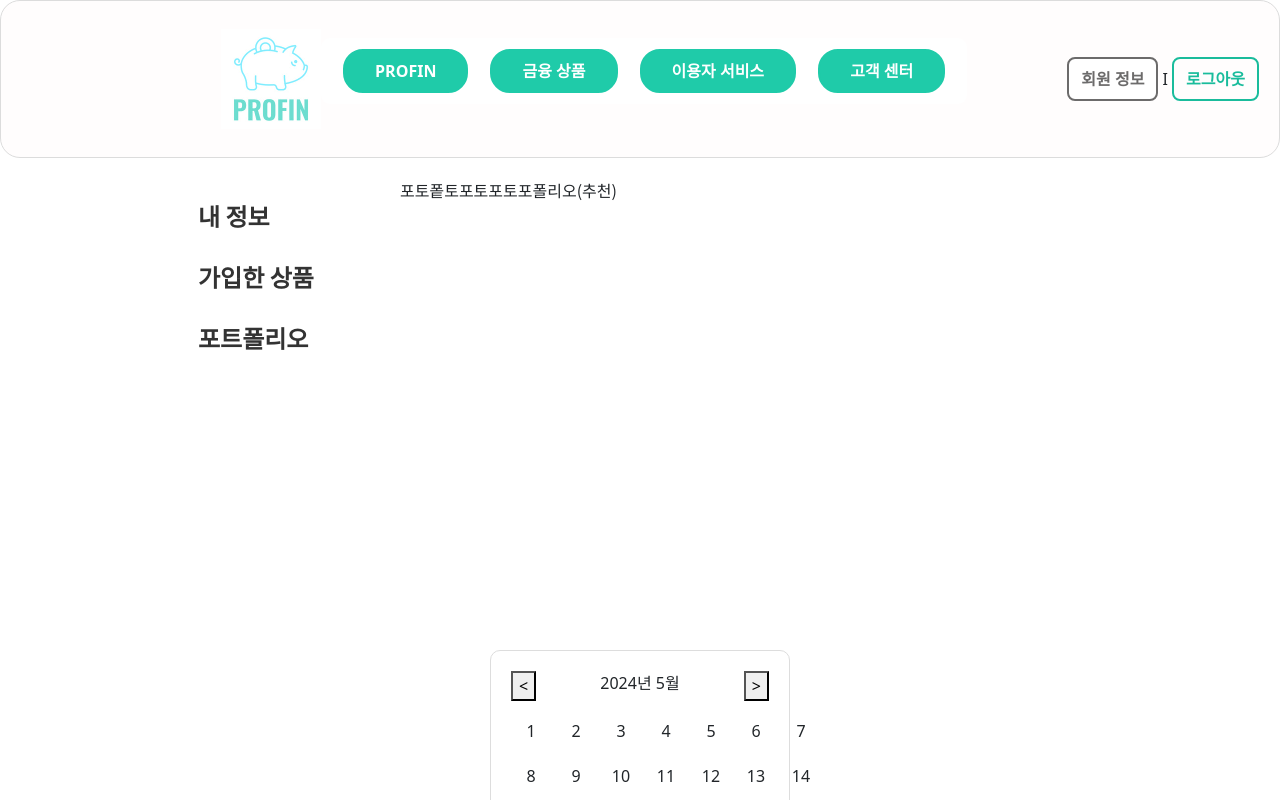
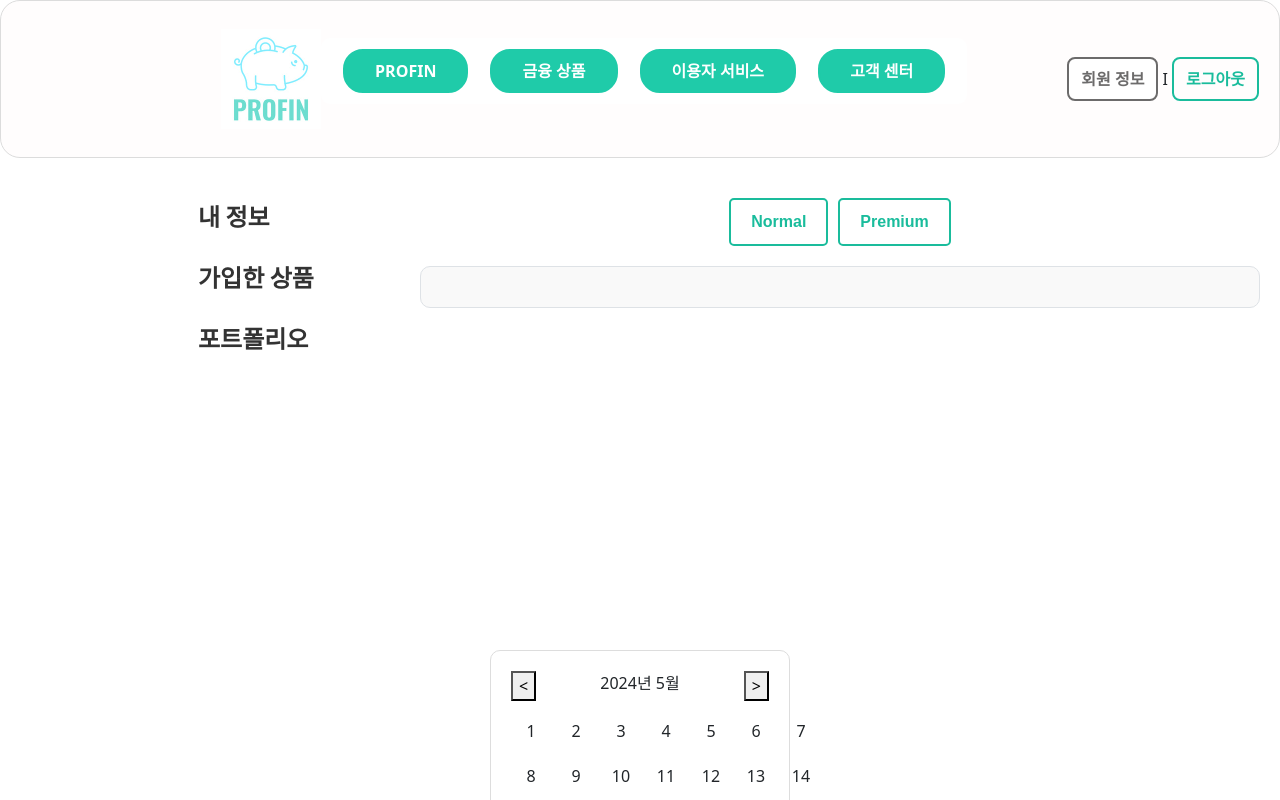
Before and after one commit to corosica/PROFIN, a Vue app in the folder final_pjt_front/: page /portfolio in a window 1280 px wide. Shown: the top 800 px of the page. Built offline with nearby package versions, Linux system fonts and the light colour scheme; sample sign-in values are in the browser's storage.

Commit message:
포토폴리오 normal/premium 기본 구현

```diff
--- a/final_pjt_front/src/components/DepositList.vue
+++ b/final_pjt_front/src/components/DepositList.vue
@@ -242,10 +242,6 @@ watch([selectedBanks, selectedTerm], () => {
   text-align: center;
 }
 
-.highlighted {
-  background-color: red;
-}
-
 /* 필터 섹션 스타일 */
 .filter-container {
   display: flex;
--- /dev/null
+++ b/final_pjt_front/src/components/Modal.vue
@@ -0,0 +1,93 @@
+<template>
+    <div class="modal-overlay" v-if="visible" @click="overlayClick">
+      <div class="modal-content" @click.stop>
+        <p v-html="message"></p>
+        <div class="button-group">
+          <button class="confirm-btn" @click="confirm">확인</button>
+          <button class="cancel-btn" @click="cancel">취소</button>
+        </div>
+      </div>
+    </div>
+  </template>
+
+  <script setup>
+  import { ref } from 'vue';
+
+  const props = defineProps({
+    visible: Boolean,
+    message: String,
+  });
+
+  const emit = defineEmits(['confirm', 'cancel']);
+
+  const confirm = () => {
+    emit('confirm');
+  };
+
+  const cancel = () => {
+    emit('cancel');
+  };
+
+  const overlayClick = (event) => {
+    if (event.target.classList.contains('modal-overlay')) {
+      cancel();
+    }
+  };
+  </script>
+
+  <style scoped>
+  .modal-overlay {
+    position: fixed;
+    top: 0;
+    left: 0;
+    width: 100%;
+    height: 100%;
+    background-color: rgba(0, 0, 0, 0.5);
+    display: flex;
+    justify-content: center;
+    align-items: center;
+  }
+
+  .modal-content {
+    background-color: white;
+    padding: 30px;
+    border-radius: 10px;
+    box-shadow: 0 4px 8px rgba(0, 0, 0, 0.1);
+    text-align: center;
+    max-width: 400px;
+    width: 100%;
+  }
+
+  .button-group {
+    display: flex;
+    justify-content: space-around;
+    margin-top: 20px;
+  }
+
+  button {
+    padding: 10px 20px;
+    border: none;
+    border-radius: 5px;
+    cursor: pointer;
+    font-size: 16px;
+    transition: background-color 0.3s;
+  }
+
+  .confirm-btn {
+    background-color: #1abc9c;
+    color: white;
+  }
+
+  .confirm-btn:hover {
+    background-color: #16a085;
+  }
+
+  .cancel-btn {
+    background-color: #e74c3c;
+    color: white;
+  }
+
+  .cancel-btn:hover {
+    background-color: #c0392b;
+  }
+  </style>
--- /dev/null
+++ b/final_pjt_front/src/components/Normal.vue
@@ -0,0 +1,13 @@
+<template>
+    <div>
+        <h1>기본 추천</h1>
+    </div>
+</template>
+
+<script>
+
+</script>
+
+<style scoped>
+
+</style>
--- a/final_pjt_front/src/components/Portfolio.vue
+++ b/final_pjt_front/src/components/Portfolio.vue
@@ -1,13 +1,84 @@
 <template>
-    <div>
-        <p>포토퐅토포토포토포폴리오(추천)</p>
+  <div class="main-container">
+    <div class="button-container">
+      <button @click="showModal('Normal', '<span>&lt;Normal버전&gt;</span> <strong>100 포인트</strong>가 차감됩니다<br>계속하시겠습니까?')" class="btn">Normal</button>
+      <button @click="showModal('Premium', '<strong>1000 포인트</strong>가 차감됩니다 <br>계속하시겠습니까?')" class="btn">Premium</button>
     </div>
+    <div class="container border">
+      <RouterView />
+    </div>
+    <Modal :visible="isModalVisible" :message="modalMessage" @confirm="handleConfirm" @cancel="handleCancel" />
+  </div>
 </template>
 
-<script>
+<script setup>
+import { ref } from 'vue';
+import { useRouter } from 'vue-router';
+import Modal from '@/components/Modal.vue';
 
+const isModalVisible = ref(false);
+const modalMessage = ref('');
+const targetRoute = ref(null);
+const router = useRouter();
+
+const showModal = (routeName, message) => {
+  targetRoute.value = { name: routeName };
+  modalMessage.value = message;
+  isModalVisible.value = true;
+};
+
+const handleConfirm = () => {
+  isModalVisible.value = false;
+  if (targetRoute.value) {
+    router.push(targetRoute.value);
+    targetRoute.value = null;
+  }
+};
+
+const handleCancel = () => {
+  isModalVisible.value = false;
+  targetRoute.value = null;
+};
 </script>
 
 <style scoped>
+.main-container {
+  display: flex;
+  flex-direction: column;
+  align-items: center;
+  padding: 20px;
+  font-family: Arial, sans-serif;
+}
 
+.button-container {
+  display: flex;
+  gap: 10px;
+  margin-bottom: 20px;
+}
+
+.btn {
+  padding: 10px 20px;
+  background-color: white;
+  color: #1abc9c;
+  text-decoration: none;
+  border: 2px solid #1abc9c;
+  border-radius: 5px;
+  cursor: pointer;
+  font-weight: bold;
+  transition: background-color 0.3s, color 0.3s;
+}
+
+.btn:hover {
+  background-color: #1abc9c;
+  color: white;
+}
+
+.container.border {
+  width: 100%;
+  max-width: 1500px;
+  padding: 20px;
+  border: 1px solid #ddd;
+  border-radius: 10px;
+  background-color: #f9f9f9;
+}
 </style>
--- /dev/null
+++ b/final_pjt_front/src/components/Premium.vue
@@ -0,0 +1,13 @@
+<template>
+    <div>
+        <h1>프리미엄 추천</h1>
+    </div>
+</template>
+
+<script>
+
+</script>
+
+<style scoped>
+
+</style>
--- a/final_pjt_front/src/components/Profile.vue
+++ b/final_pjt_front/src/components/Profile.vue
@@ -224,6 +224,7 @@
 
     .btn-primary {
       background-color: #007bff;
+      font-weight: 500;
       border: none;
       color: #ffffff;
     }
--- a/final_pjt_front/src/router/index.js
+++ b/final_pjt_front/src/router/index.js
@@ -18,16 +18,18 @@ import AnswerView from '@/views/Convenience/AnswerView.vue'
 import AnswerDetailView from '@/views/Convenience/AnswerDetailView.vue'
 import AnswerCreateView from '@/views/Convenience/AnswerCreateView.vue'
 
-
-
-
 import UserProfileUpdateView from '@/views/Users/UserProfileUpdateView.vue'
 import UserProfileView from '@/views/Users/UserProfileView.vue'
 import LoginView from '@/views/Users/LoginView.vue';
 import SignupView from '@/views/Users/SignupView.vue';
+
 import Portfolio from '@/components/Portfolio.vue';
 import Products from '@/components/Products.vue';
 import Profile from '@/components/Profile.vue';
+import Normal from '@/components/Normal.vue';
+import Premium from '@/components/Premium.vue';
+import Modal from '@/components/Modal.vue';
+
 
 import DepositList from '@/components/DepositList.vue'
 import SavingList from '@/components/SavingList.vue'
@@ -129,7 +131,19 @@ const router = createRouter({
           {
             path: '/portfolio',
             name: 'Portfolio',
-            component: Portfolio
+            component: Portfolio,
+            children: [
+              {
+                path: '/normal',
+                name: 'Normal',
+                component: Normal
+              },
+              {
+                path: '/premium',
+                name: 'Premium',
+                component: Premium
+              },
+            ]
           },
           {
             path: '/Profile',
@@ -141,7 +155,7 @@ const router = createRouter({
             path: '/products',
             name : 'Products',
             component : Products
-          }
+          },
       ]
     },
     {
@@ -170,6 +184,11 @@ const router = createRouter({
       name: 'AnswerCreate',
       component: AnswerCreateView,
     },
+    {
+      path: '/modal',
+      name: 'Modal',
+      component: Modal,
+    },
 
     // 기타 라우트 설정을 여기에 추가할 수 있습니다.
   ]
--- a/final_pjt_front/src/views/Users/UserProfileUpdateView.vue
+++ b/final_pjt_front/src/views/Users/UserProfileUpdateView.vue
@@ -209,6 +209,7 @@ h1 {
 .btn-primary {
   background-color: #007bff;
   border: 1px solid #007bff;
+  font-weight: 500;
   color: #ffffff;
 }
 
```
